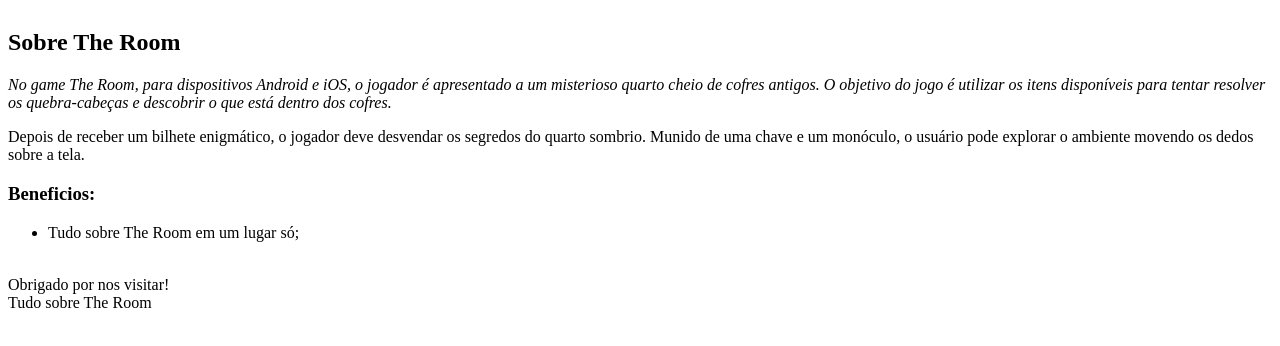
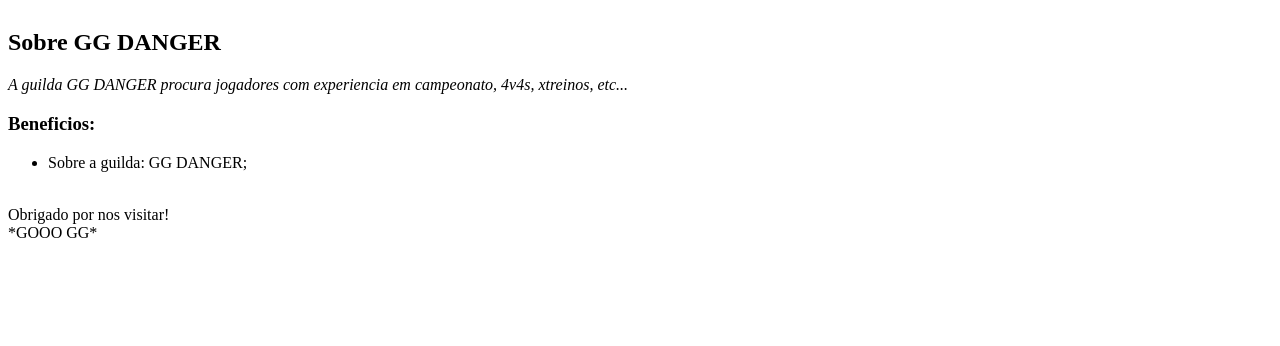
Before and after one commit to itachi-20k/henrique-1A, a plain HTML site: page index.html in a window 1280 px wide. Shown: the part 232-578 px from the top of the page. Drawn offline with Linux system fonts and the light colour scheme.

Commit message:
Update index.html

```diff
--- a/index.html
+++ b/index.html
@@ -2,7 +2,7 @@
 <html>
   <head>
     <meta charset="UTF-8">
-    <title>The Room</title>
+    <title>GG DANGER</title>
     <meta nome='viewport' content='widnt=device-widnt' initial-scale=1'>
     <link rel='stylesheet' type='text/css' media='screen href='main css'>
     <scriot scr='main js'></script>
@@ -21,14 +21,13 @@
           </nav>
           </div>
         </header>
-      <h2 class"titulo-centralizado">Sobre The Room</h2>
-      <p> <em> No game The Room, para dispositivos Android e iOS, o jogador é apresentado a um misterioso quarto cheio de cofres antigos. O objetivo do jogo é utilizar os itens disponíveis para tentar resolver os quebra-cabeças e descobrir o que está dentro dos cofres.</em> </p>
-      <p>Depois de receber um bilhete enigmático, o jogador deve desvendar os segredos do quarto sombrio. Munido de uma chave e um monóculo, o usuário pode explorar o ambiente movendo os dedos sobre a tela.</p>
+      <h2 class"titulo-centralizado">Sobre GG DANGER</h2>
+      <p> <em> A guilda GG DANGER procura jogadores com experiencia em campeonato, 4v4s, xtreinos, etc...</em> </p>
       </div>
     <div class="beneficios">
       <h3 class="titulo-centralizado">Beneficios:</h3>
       <ul>
-        <li class="itens">Tudo sobre The Room em um lugar só;</li>
+        <li class="itens">Sobre a guilda: GG DANGER;</li>
       </ul>
       <img scr="beneficios.jpg"class="imagembeneficios">
     </div>
@@ -40,7 +39,7 @@
 </footer>
 </body>
 <header>
-  Tudo sobre The Room
+  *GOOO GG*
 </header>
 </main>
 </html>
```
